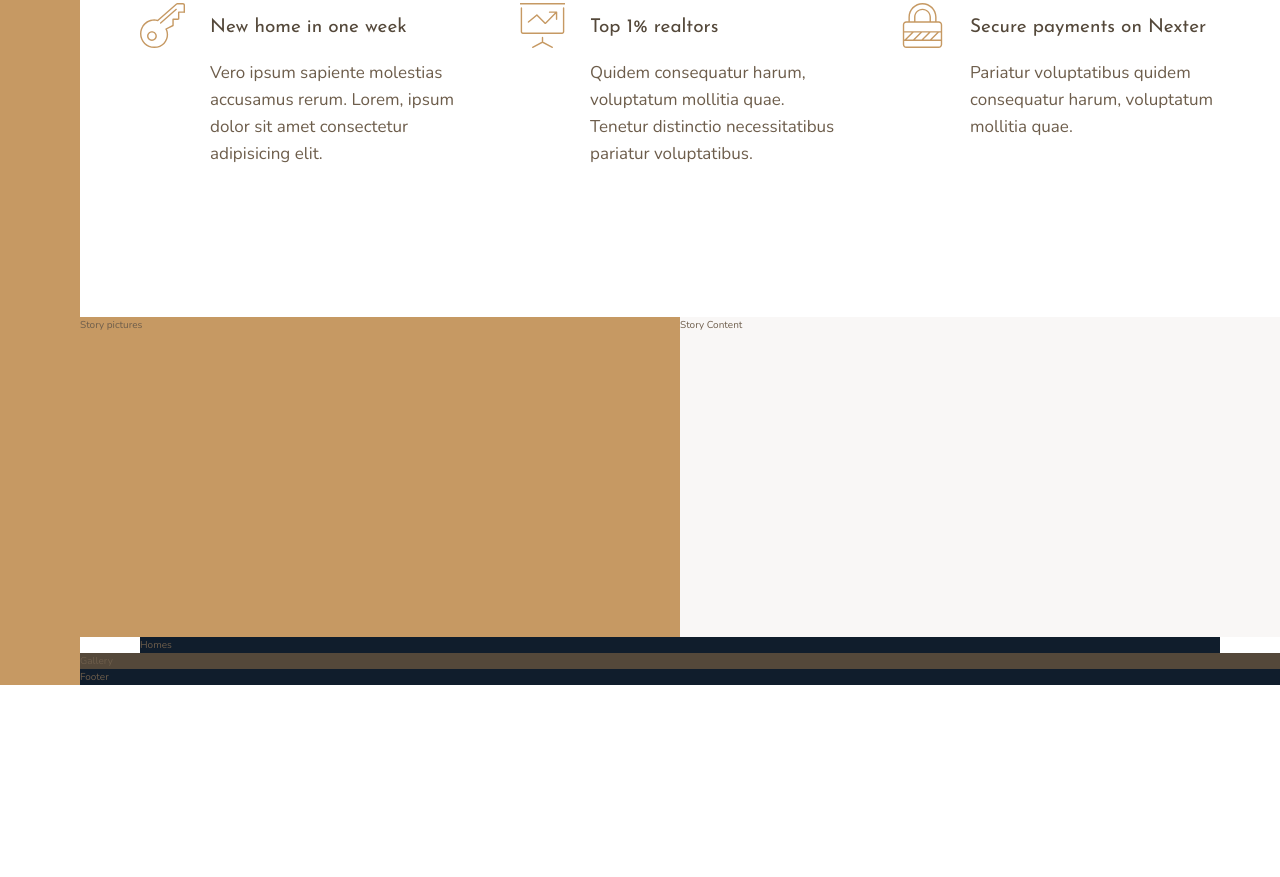
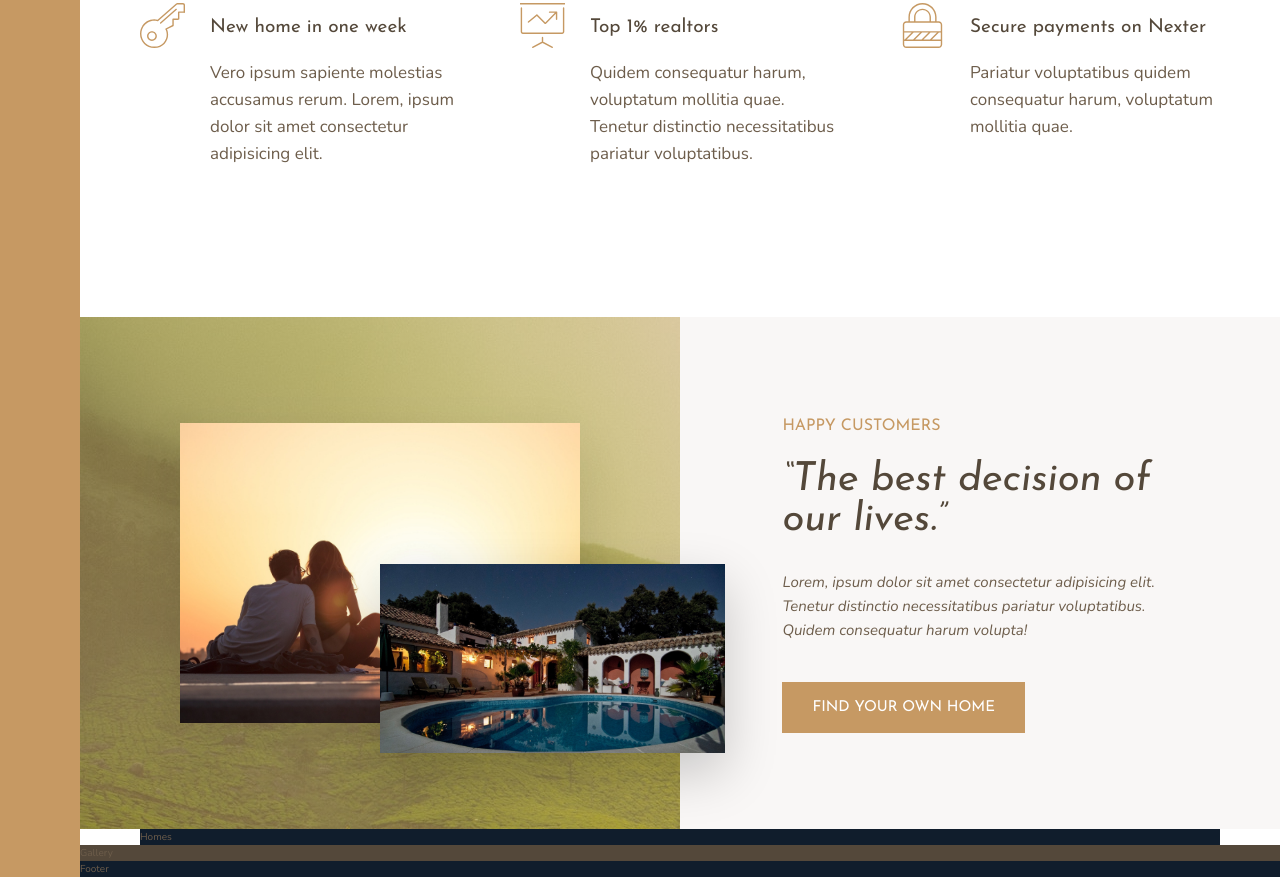
Before and after one commit to IrinaBBB/nexter, a plain HTML site: page index.html in a window 1280 px wide. Shown: the part 991-1868 px from the top of the page. Before the commit the page ends 1676 px from the top, so only its background shows below. Drawn offline with nearby package versions, Linux system fonts and the light colour scheme.

Commit message:
complete: story section

```diff
--- a/index.html
+++ b/index.html
@@ -82,11 +82,17 @@
         </section>
 
         <div class="story__pictures">
-            Story pictures
+            <img src="img/story-1.jpeg" alt="Couple with new house" class="story__img--1">
+            <img src="img/story-2.jpeg" alt="New House" class="story__img--2">
         </div>
         <!-- /.story__pictures -->
         <div class="story__content">
-            Story Content
+            <h3 class="heading-3 mb-sm">Happy customers</h3>
+            <h2 class="heading-2 heading-4--dark mb-md">&ldquo;The best decision of our lives.&rdquo;</h2>
+            <p class="story__text">
+                Lorem, ipsum dolor sit amet consectetur adipisicing elit. Tenetur distinctio necessitatibus pariatur voluptatibus. Quidem consequatur harum volupta!
+            </p>
+            <button class="btn">Find your own home</button>
         </div>
         <!-- /.story__content -->
         <section class="homes">
--- a/sass/_base.scss
+++ b/sass/_base.scss
@@ -36,7 +36,7 @@ body {
 
 .container {
     display: grid;
-    grid-template-rows: 80vh min-content 40vh repeat(3, min-content);
+    grid-template-rows: 80vh min-content 40vw repeat(3, min-content);
     grid-template-columns:
             [sidebar-start]
                 8rem
--- a/sass/_story.scss
+++ b/sass/_story.scss
@@ -2,10 +2,46 @@
     &__pictures {
         background-color: $color-primary;
         grid-column: full-start / col-end 4;
+        background-image: linear-gradient(rgba($color-primary, .5), rgba($color-primary, .5)), url("../img/back.jpg");
+        display: grid;
+        grid-template-rows: repeat(6, 1fr);
+        grid-template-columns: repeat(6, 1fr);
+        align-items: center;
+    }
+
+    &__img--1 {
+        width: 100%;
+        grid-row: 2 / 6;
+        grid-column: 2 / 6;
+        box-shadow: 0 2rem 5rem rgba(#000, .1);
+    }
+
+    &__img--2 {
+        width: 115%;
+        grid-row: 4 / 6;
+        grid-column: 4 / 7;
+        z-index: 20;
+        box-shadow: 0 2rem 5rem rgba(#000, .2);
     }
 
     &__content {
         background-color: $color-grey-light-1;
         grid-column: col-start 5 / full-end;
+        padding: 6rem 8vw;
+
+        /*display: flex;
+        flex-direction: column;
+        justify-content: center;
+        align-items: flex-start;*/
+
+        display: grid;
+        align-content: center;
+        justify-items: start;
+    }
+
+    &__text {
+        font-size: 1.5rem;
+        font-style: italic;
+        margin-bottom: 4rem;
     }
 }
--- a/sass/_typography.scss
+++ b/sass/_typography.scss
@@ -9,10 +9,20 @@
 
 .heading-2 {
     @extend %heading;
+    font-size: 4rem;
+    font-style: italic;
+    line-height: 1;
+
+    &--light { color: $color-grey-light-1; }
+    &--dark { color: $color-grey-dark-1; }
+
 }
 
 .heading-3 {
     @extend %heading;
+    font-size: 1.6rem;
+    color: $color-primary;
+    text-transform: uppercase;
 }
 
 .heading-4 {
@@ -23,3 +33,25 @@
     &--dark { color: $color-grey-dark-1; }
 
 }
+
+.btn {
+    background-color: $color-primary;
+    color: #fff;
+    border: none;
+    border-radius: 0;
+    font-family: $font-display;
+    font-size: 1.5rem;
+    text-transform: uppercase;
+    padding: 1.8rem 3rem;
+    cursor: pointer;
+    transition: all .2s;
+
+    &:hover {
+        background-color: $color-primary-dark;
+    }
+}
+
+.mb-sm { margin-bottom: 2rem; }
+.mb-md { margin-bottom: 3rem; }
+.mb-lg { margin-bottom: 4rem; }
+.mb-hg { margin-bottom: 8rem; }
```
Also changed, not shown: sass/main.css, 1 other file.
